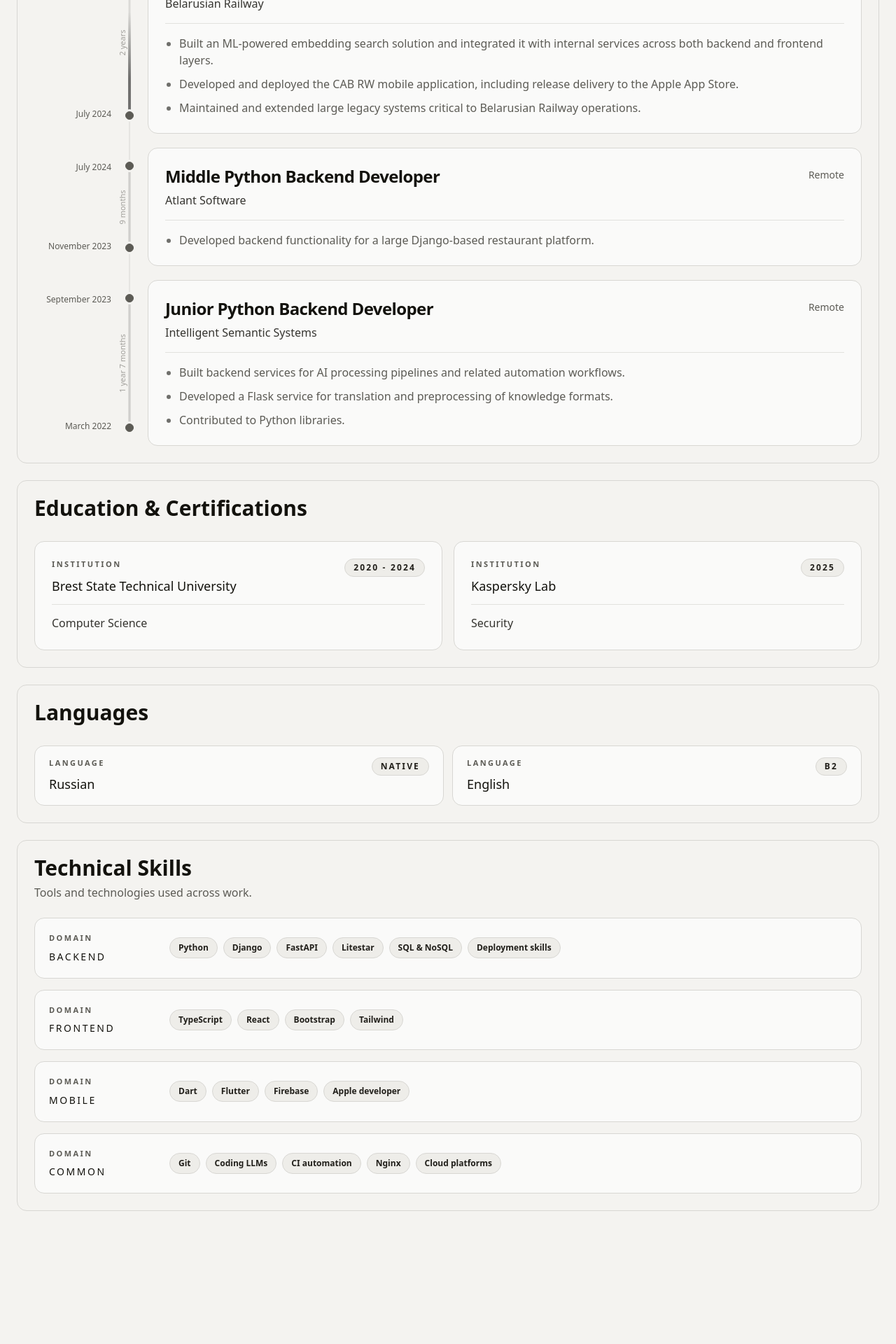
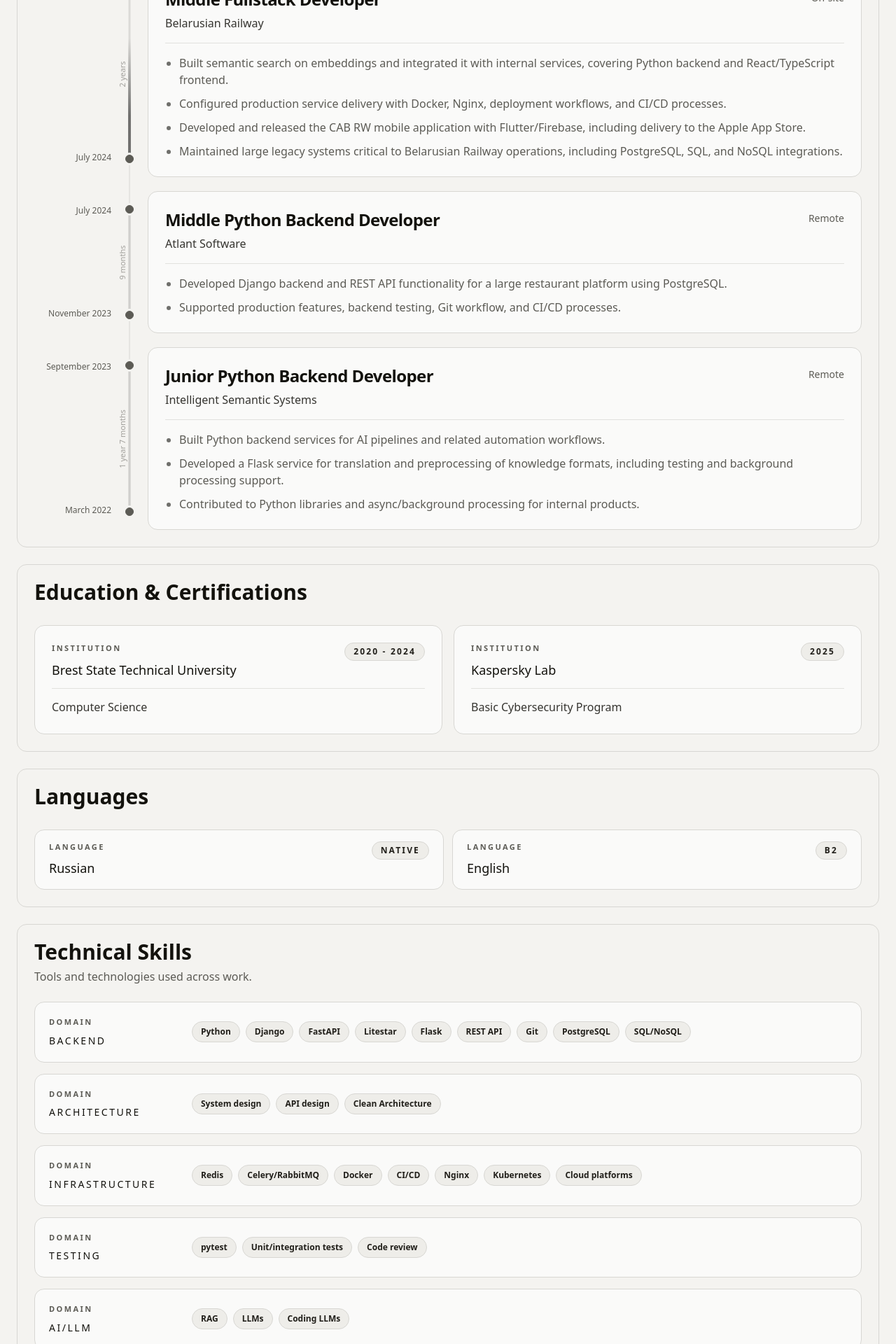
Before and after one commit to FalseR20/FalseR20.github.io, a React (Vite) app: page / in a window 1280 px wide. Shown: the part 660-2580 px from the top of the page at 70% size. Before the commit the page ends 2414 px from the top, so only its background shows below. Built offline with nearby package versions, Linux system fonts and the light colour scheme.

Commit message:
feat: update content to market-valuable

```diff
--- a/src/features/cv/components/SkillsSection.tsx
+++ b/src/features/cv/components/SkillsSection.tsx
@@ -24,7 +24,7 @@
           <CardSurface
             key={group.title}
             size="compact"
-            className="grid gap-3 md:grid-cols-[10rem_minmax(0,1fr)] md:items-center"
+            className="cv-print-skill-card grid gap-3 md:grid-cols-[12rem_minmax(0,1fr)] md:items-center"
           >
             <VStack size="sm">
               <CvLabel>{t("ui.skills.domain")}</CvLabel>
--- a/src/i18n/locales/en.ts
+++ b/src/i18n/locales/en.ts
@@ -41,9 +41,9 @@
   cv: {
     profile: {
       fullName: "Mikhail Krupenkov",
-      title: "Python Backend Developer",
+      title: "Middle Python Backend Developer",
       summary:
-        "A reliable and open-minded developer with extensive experience in new technologies and knowledge.",
+        "Python developer, open to remote/hybrid roles. Experienced with Django, FastAPI/Litestar, PostgreSQL, Docker, CI/CD, AI integrations, mobile release delivery, and legacy systems. English B2.",
     },
     contacts: [
       {
@@ -88,9 +88,10 @@
         },
         location: "On-site",
         bullets: [
-          "Built an ML-powered embedding search solution and integrated it with internal services across both backend and frontend layers.",
-          "Developed and deployed the CAB RW mobile application, including release delivery to the Apple App Store.",
-          "Maintained and extended large legacy systems critical to Belarusian Railway operations.",
+          "Built semantic search on embeddings and integrated it with internal services, covering Python backend and React/TypeScript frontend.",
+          "Configured production service delivery with Docker, Nginx, deployment workflows, and CI/CD processes.",
+          "Developed and released the CAB RW mobile application with Flutter/Firebase, including delivery to the Apple App Store.",
+          "Maintained large legacy systems critical to Belarusian Railway operations, including PostgreSQL, SQL, and NoSQL integrations.",
         ],
       },
       {
@@ -109,7 +110,8 @@
         },
         location: "Remote",
         bullets: [
-          "Developed backend functionality for a large Django-based restaurant platform.",
+          "Developed Django backend and REST API functionality for a large restaurant platform using PostgreSQL.",
+          "Supported production features, backend testing, Git workflow, and CI/CD processes.",
         ],
       },
       {
@@ -128,9 +130,9 @@
         },
         location: "Remote",
         bullets: [
-          "Built backend services for AI processing pipelines and related automation workflows.",
-          "Developed a Flask service for translation and preprocessing of knowledge formats.",
-          "Contributed to Python libraries.",
+          "Built Python backend services for AI pipelines and related automation workflows.",
+          "Developed a Flask service for translation and preprocessing of knowledge formats, including testing and background processing support.",
+          "Contributed to Python libraries and async/background processing for internal products.",
         ],
       },
     ],
@@ -142,7 +144,7 @@
       },
       {
         institution: "Kaspersky Lab",
-        degree: "Security",
+        degree: "Basic Cybersecurity Program",
         period: "2025",
       },
     ],
@@ -158,9 +160,36 @@
           "Django",
           "FastAPI",
           "Litestar",
-          "SQL & NoSQL",
-          "Deployment skills",
+          "Flask",
+          "REST API",
+          "Git",
+          "PostgreSQL",
+          "SQL/NoSQL",
         ],
+      },
+      {
+        title: "Architecture",
+        items: ["System design", "API design", "Clean Architecture"],
+      },
+      {
+        title: "Infrastructure",
+        items: [
+          "Redis",
+          "Celery/RabbitMQ",
+          "Docker",
+          "CI/CD",
+          "Nginx",
+          "Kubernetes",
+          "Cloud platforms",
+        ],
+      },
+      {
+        title: "Testing",
+        items: ["pytest", "Unit/integration tests", "Code review"],
+      },
+      {
+        title: "AI/LLM",
+        items: ["RAG", "LLMs", "Coding LLMs"],
       },
       {
         title: "Frontend",
@@ -168,17 +197,7 @@
       },
       {
         title: "Mobile",
-        items: ["Dart", "Flutter", "Firebase", "Apple developer"],
-      },
-      {
-        title: "Common",
-        items: [
-          "Git",
-          "Coding LLMs",
-          "CI automation",
-          "Nginx",
-          "Cloud platforms",
-        ],
+        items: ["Dart", "Flutter", "Firebase", "Apple Developer"],
       },
     ],
   },
--- a/src/i18n/locales/ru.ts
+++ b/src/i18n/locales/ru.ts
@@ -41,9 +41,9 @@
   cv: {
     profile: {
       fullName: "Михаил Крупенков",
-      title: "Python Backend Developer",
+      title: "Middle Python Backend Developer",
       summary:
-        "Надежный и открытый разработчик с большим опытом работы с современными технологиями.",
+        "Python разработчик с опытом Django, FastAPI/Litestar, PostgreSQL, Docker, CI/CD и AI-интеграций. Работал над production-сервисами, мобильой публикацией и legacy-системами; открыт к remote/hybrid, English B2.",
     },
     contacts: [
       {
@@ -88,9 +88,10 @@
         },
         location: "Офис",
         bullets: [
-          "Разработал ИИ-решение для поиска по эмбеддингам и интегрировал его с внутренними сервисами. Реализовал и backend, и frontend.",
-          "Разработал и выпустил мобильное приложение CAB RW, включая публикацию в AppStore.",
-          "Поддерживал и развивал крупные legacy-системы, критичные для работы БЧ.",
+          "Разработал semantic search на embeddings и интегрировал его с внутренними сервисами; реализовал Python backend и React/TypeScript frontend.",
+          "Настраивал delivery для production-сервисов: Docker, Nginx, деплой и CI/CD-процессы.",
+          "Разработал и выпустил мобильное приложение CAB RW на Flutter/Firebase, включая публикацию в App Store.",
+          "Поддерживал крупные legacy-системы, критичные для работы БЧ, включая интеграции с PostgreSQL, OracleSQL и NoSQL-хранилищами.",
         ],
       },
       {
@@ -109,7 +110,8 @@
         },
         location: "Удаленно",
         bullets: [
-          "Разрабатывал backend-функциональность для крупной ресторанной платформы на Django.",
+          "Разрабатывал Django backend и REST API для крупной ресторанной платформы с использованием PostgreSQL.",
+          "Поддерживал production-функциональность, backend-тесты, Git workflow и CI/CD-процессы.",
         ],
       },
       {
@@ -128,9 +130,9 @@
         },
         location: "Удаленно",
         bullets: [
-          "Разрабатывал backend-сервисы для ИИ-пайплайнов и связанных процессов автоматизации.",
-          "Разработал сервис на Flask для перевода и предобработки форматов знаний.",
-          "Участвовал в разработке Python-библиотек.",
+          "Разрабатывал Python backend-сервисы для AI pipelines и связанных процессов автоматизации.",
+          "Разрабатывал Flask-сервис для перевода и предобработки форматов знаний, включая тестирование и поддержку фоновой обработки.",
+          "Участвовал в разработке Python-библиотек и async/background processing для внутренних продуктов.",
         ],
       },
     ],
@@ -142,7 +144,7 @@
       },
       {
         institution: "Kaspersky Lab",
-        degree: "Безопасность",
+        degree: "Базовая программа по кибербезопасности",
         period: "2025",
       },
     ],
@@ -158,9 +160,36 @@
           "Django",
           "FastAPI",
           "Litestar",
-          "SQL и NoSQL",
-          "Навыки деплоя",
+          "Flask",
+          "REST API",
+          "Git",
+          "PostgreSQL",
+          "SQL/NoSQL",
         ],
+      },
+      {
+        title: "Архитектура",
+        items: ["System design", "API design", "Clean Architecture"],
+      },
+      {
+        title: "Инфраструктура",
+        items: [
+          "Redis",
+          "Celery/RabbitMQ",
+          "Docker",
+          "CI/CD",
+          "Nginx",
+          "Kubernetes",
+          "Cloud platforms",
+        ],
+      },
+      {
+        title: "Тестирование",
+        items: ["pytest", "Unit/integration tests", "Code review"],
+      },
+      {
+        title: "AI/LLM",
+        items: ["RAG", "LLMs", "Coding LLMs"],
       },
       {
         title: "Frontend",
@@ -168,17 +197,7 @@
       },
       {
         title: "Mobile",
-        items: ["Dart", "Flutter", "Firebase", "Apple developer"],
-      },
-      {
-        title: "Общее",
-        items: [
-          "Git",
-          "Coding LLMs",
-          "CI-автоматизация",
-          "Nginx",
-          "Облачные платформы",
-        ],
+        items: ["Dart", "Flutter", "Firebase", "Apple Developer"],
       },
     ],
   },
--- a/src/index.css
+++ b/src/index.css
@@ -148,6 +148,12 @@
     break-inside: avoid;
   }
 
+  .cv-print-skill-card {
+    grid-template-columns: 12rem minmax(0, 1fr) !important;
+    align-items: center !important;
+    break-inside: avoid;
+  }
+
   .cv-print-timeline-line {
     width: 0 !important;
     border-left: 1px solid var(--border);
```
